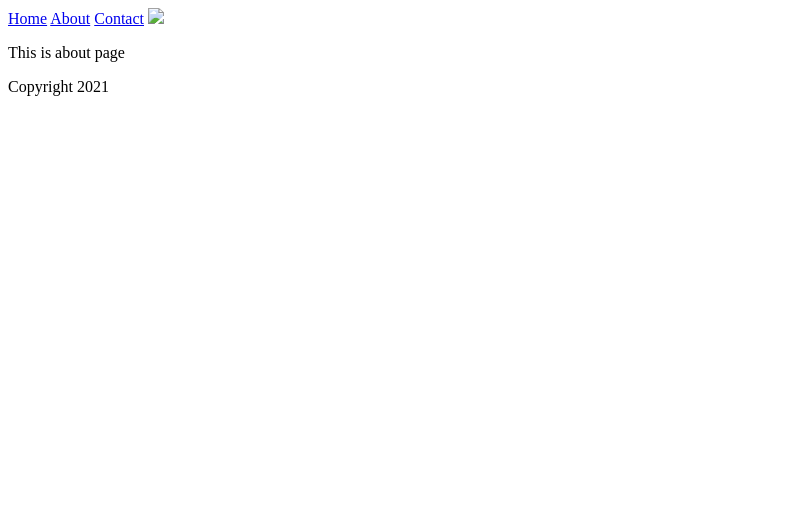
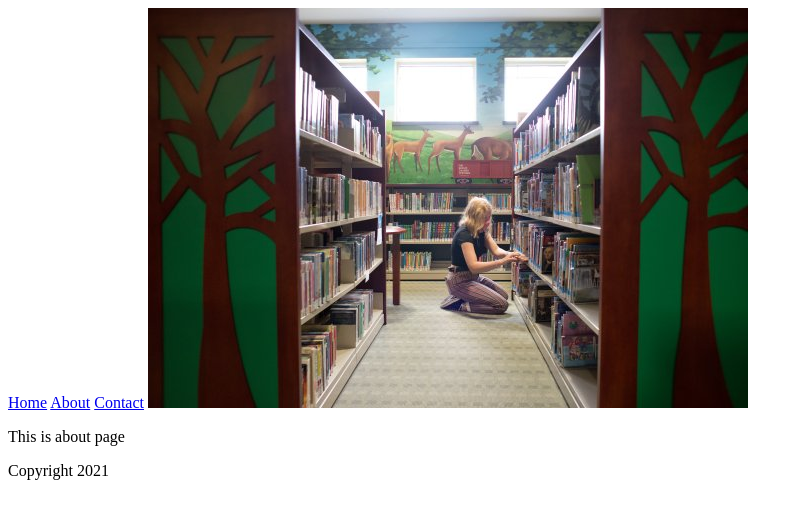
Before and after one commit to jitendra123345/coforge_assignment, a website: page HTML/assignment7_about.html in a window 1280 px wide. Shown: the whole page, without its empty margins (0-803 px from the left). Drawn offline with Linux system fonts and the light colour scheme.

Commit message:
Update assignment7_about.html

```diff
--- a/HTML/assignment7_about.html
+++ b/HTML/assignment7_about.html
@@ -11,7 +11,7 @@
         <a href="../Assignment/assignment7_contact.html"target="_blank">Contact</a>
 
 
-        <img src="/coforge_html_css_js/images/logo.png"/>
+        <img src="../images/jitu.png"/>
 
     </header>
 
```
